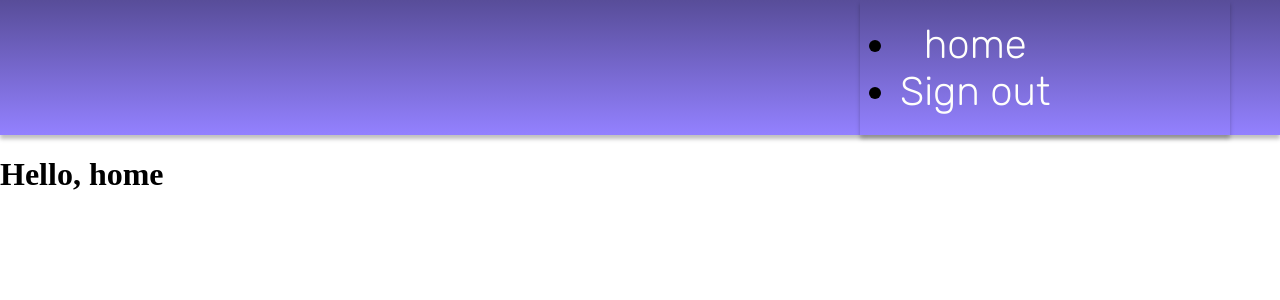
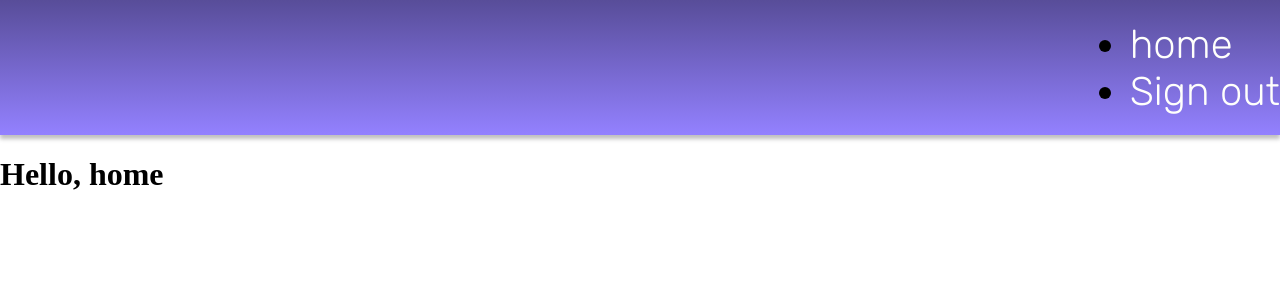
Before and after one commit to Evan-Hedgecock/cs50-final, a Python web app: template templates/index.html in a window 1280 px wide. Shown: the top 300 px of the page. Run offline with Jinja, Linux system fonts and the light colour scheme; the template is opened without the code that fills it, so the values that code supplies are empty.

Commit message:
refactor header

```diff
--- a/static/styles.css
+++ b/static/styles.css
@@ -37,6 +37,12 @@ body {
     margin: 0px;
 }
 
+.flex-center {
+    display: flex;
+    align-items: center;
+    justify-content: center;
+}
+
 .h1 {
     font-family: var(--font);
     font-size: var(--h1-size);
@@ -64,8 +70,6 @@ body {
     width: 100%;
     background-image: linear-gradient(var(--purple), var(--pink));
     box-shadow: var(--sm-shadow);
-    display: flex;
-    align-items: center;
     box-sizing: border-box;
 }
 
--- a/templates/index.html
+++ b/templates/index.html
@@ -1,8 +1,6 @@
 {% extends "layout.html" %}
 
 {% block header %}
-<div class="header">
-    <nav>
 <ul class="nav-list">
     <li class="nav-item">
         <a class="nav-link" href="/">home</a>
@@ -11,8 +9,6 @@
         <a class="nav-link" href="/signout">Sign out</a>
     </li>
 </ul>
-    </nav>
-</div>
 {% endblock %}
 
 {% block main %}
--- a/templates/layout.html
+++ b/templates/layout.html
@@ -18,10 +18,13 @@
 </head>
 
 <body>
-    <div class="header login-header">
-        <nav>
-            <div class="login-nav">
-                <div class="login-signup-button">
+    {% if session["user_id"] %}
+    <div class="header flex-center">
+    {% else %}
+    <div class="header login-header flex-center">
+
+    {% endif %}
+
                     {% block header %}{% endblock %}
                 </div>
             </div>
```
Also changed, not shown: templates/login.html (+8 -2 lines), templates/signup.html (+8 -2 lines). Lines whose indentation alone changed are shown as unchanged.
